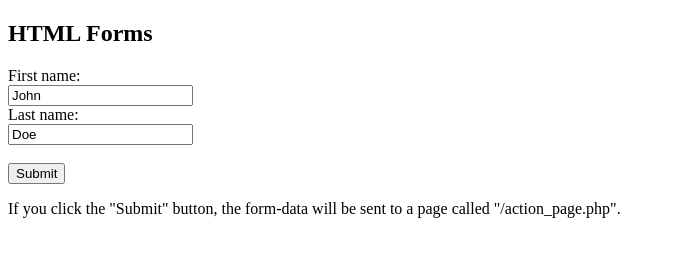
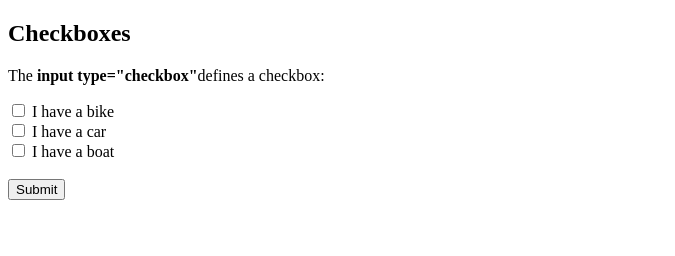
Before and after one commit to nirajdev147/FB-Login-Signup, a plain HTML site: page index.html in a window 1280 px wide. Shown: the whole page, without its empty margins (0-675 px from the left). Drawn offline with Linux system fonts and the light colour scheme.

Commit message:
Updated index.html

```diff
--- a/index.html
+++ b/index.html
@@ -1,18 +1,19 @@
 <!DOCTYPE html>
 <html>
-<body>
+  <body>
+    <h2>Checkboxes</h2>
 
-<h2>HTML Forms</h2>
+    <p>The <strong>input type="checkbox"</strong>defines a checkbox:</p>
+    <form>
+      <input type="checkbox" id="vehcile1" name="vehcile1" value="Bike">
+      <label for="vehcile1">I have a bike</label><br>
+      <input type="checkbox" id="vehcile2" name="vehcile2" value="Car">
+      <label for="vehcile2">I have a car</label><br>
+      <input type="checkbox" id="vehcile3" name="vehcile3" value="Boat">
+      <label for="vehcile3">I have a boat</label><br><br>
+      <input type="submit" value="Submit">
+    </form>
 
-<form action="/action_page.php">
-  <label for="fname">First name:</label><br>
-  <input type="text" id="fname" name="fname" value="John"><br>
-  <label for="lname">Last name:</label><br>
-  <input type="text" id="lname" name="lname" value="Doe"><br><br>
-  <input type="submit" value="Submit">
-</form>
 
-<p>If you click the "Submit" button, the form-data will be sent to a page called "/action_page.php".</p>
-
-</body>
+  </body>
 </html>
```
